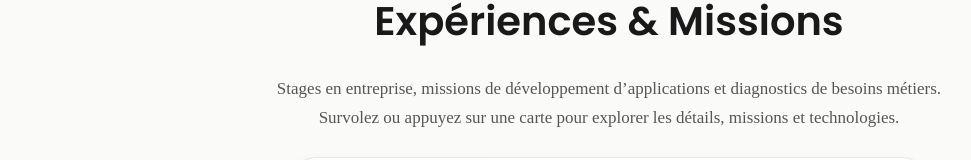
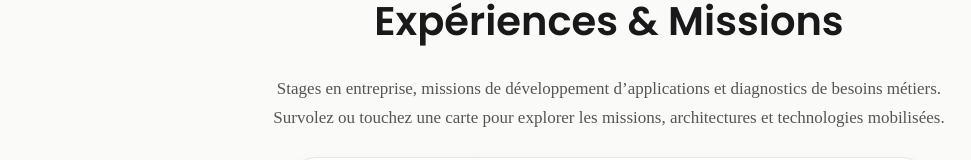
Before and after one commit to Webbymamadou/mon_portofolio, a React (Vite) app: page / in a window 1280 px wide. Shown: the part 2286-2446 px from the top of the page, without its empty margins (31-1002 px from the left). Built offline with nearby package versions, Linux system fonts and the light colour scheme.

Commit message:
feat: cartes d'experience compactes par defaut avec developpement fluide au survol et clic tactile

```diff
--- a/src/components/Experience.jsx
+++ b/src/components/Experience.jsx
@@ -121,7 +121,7 @@ const EXPERIENCES = [
     id: 'distrimanager',
     type: 'mission',
     status: 'in_progress',
-    statusLabel: 'Terminée',
+    statusLabel: 'Finalisation',
     role: 'Architecte & Développeur Backend',
     company: 'Entreprise de Distribution',
     location: 'Sénégal',
@@ -163,7 +163,7 @@ export default function Experience() {
   });
 
   const handleCardToggle = (id, e) => {
-    // Si l'utilisateur clique sur un lien (ex: bouton Visiter), laisser le lien agir
+    // Si l'utilisateur clique sur un lien externe, laisser le lien s'ouvrir sans refermer
     if (e.target.closest('a')) return;
     setExpandedId((prev) => (prev === id ? null : id));
   };
@@ -178,7 +178,7 @@ export default function Experience() {
             <h2 className="mb-4">Expériences &amp; Missions</h2>
             <p className="experience-intro">
               Stages en entreprise, missions de développement d’applications et diagnostics de besoins métiers.
-              Survolez ou appuyez sur une carte pour explorer les détails, missions et technologies.
+              Survolez ou touchez une carte pour explorer les missions, architectures et technologies mobilisées.
             </p>
           </div>
         </div>
@@ -267,13 +267,14 @@ export default function Experience() {
                         <span
                           className={`exp-toggle-icon ${isExpanded ? 'open' : ''}`}
                           aria-hidden="true"
+                          title={isExpanded ? 'Réduire' : 'Afficher les détails'}
                         >
                           <i className="fa fa-chevron-down" />
                         </span>
                       </div>
                     </div>
 
-                    {/* Contenu détaillé (développé au survol sur PC ou au clic sur mobile) */}
+                    {/* Contenu détaillé (développé progressivement au survol sur PC ou au tap sur mobile) */}
                     <AnimatePresence initial={false}>
                       {isExpanded && (
                         <motion.div
@@ -427,7 +428,7 @@ export default function Experience() {
         .experience-grid {
           display: flex;
           flex-direction: column;
-          gap: 20px;
+          gap: 18px;
           max-width: 980px;
           margin: 0 auto;
         }
```
